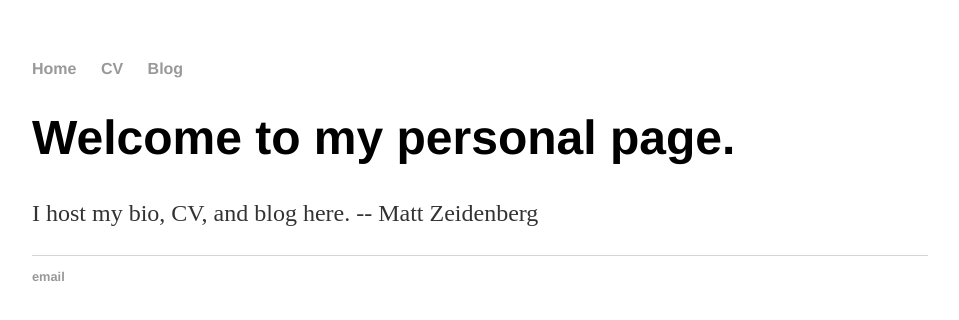
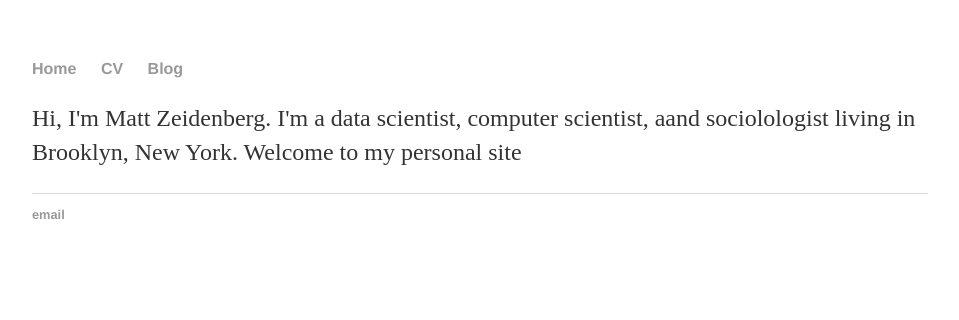
Before and after one commit to mzeidenberg/mzeidenberg.github.io, a Jekyll site: the page built from index.html, in a window 1280 px wide. Shown: the top 320 px of the page, without its empty margins (160-1119 px from the left). Built offline with Jekyll 4.4.1, drawn with Linux system fonts in a browser that asks for light colours.

Commit message:
updated home page

```diff
--- a/index.html
+++ b/index.html
@@ -3,6 +3,7 @@ layout: default
 title: Matt Zeidenberg's Personal Page
 ---
 <div class="blurb">
-	<h1>Welcome to my personal page.</h1>
-	<p>I host my bio, CV, and blog here. -- Matt Zeidenberg</p>
+	<p>Hi, I'm Matt Zeidenberg. I'm a data scientist, computer scientist,
+	aand sociolologist living in Brooklyn, New York. Welcome to my
+	personal site</p>
 </div><!-- /.blurb -->
```
